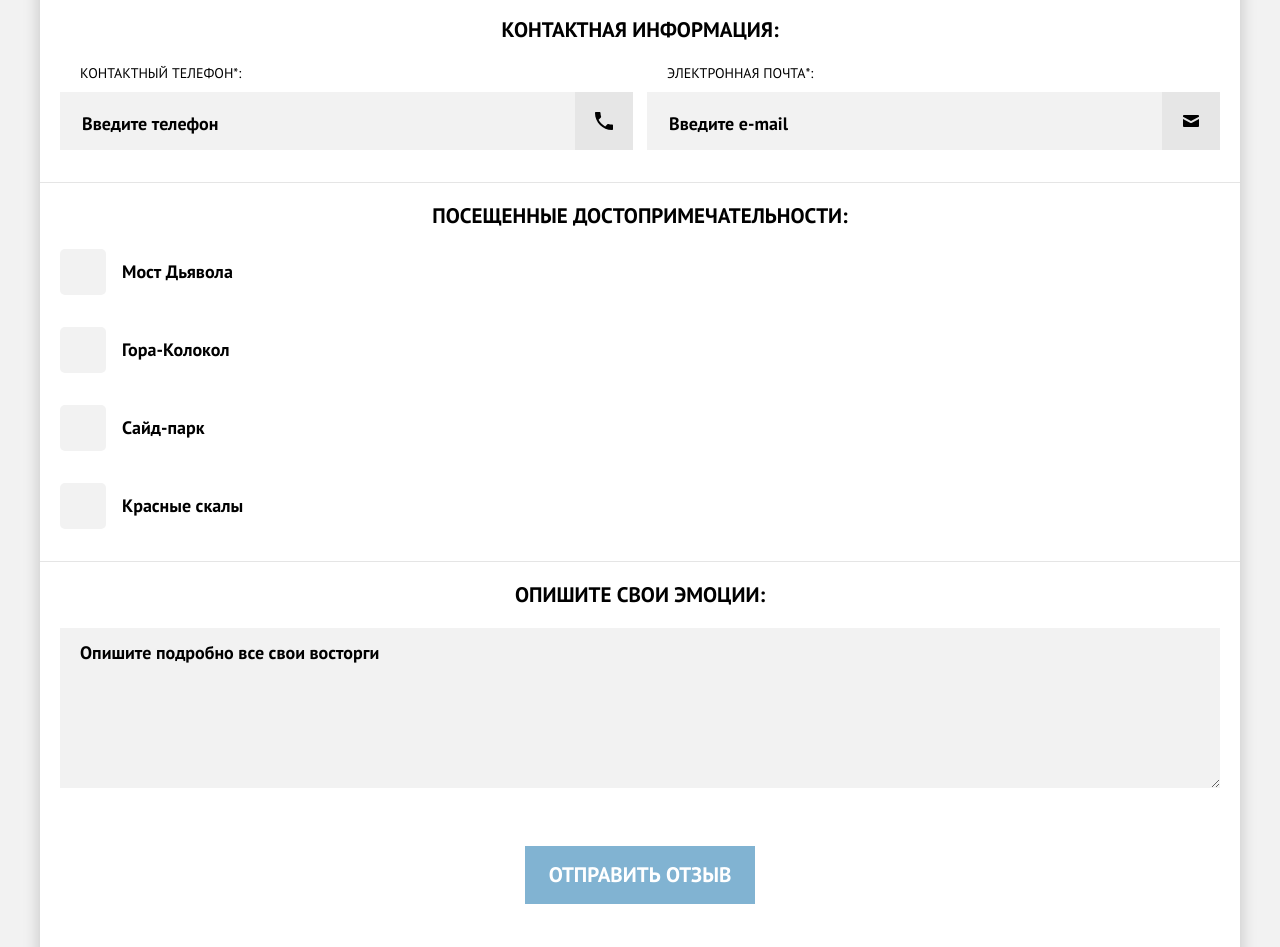
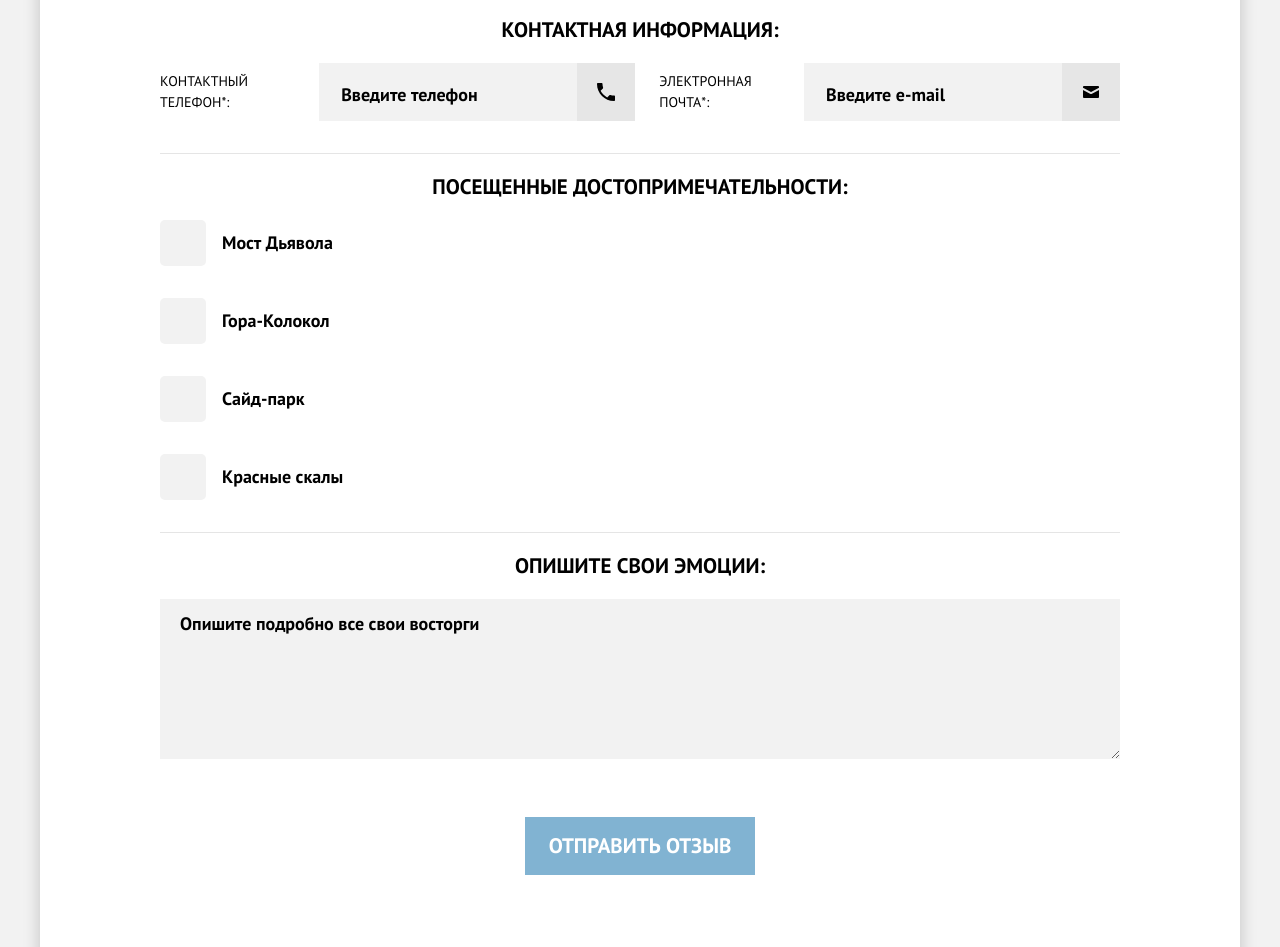
Before and after one commit to AlexanderBaschuk/html-school-2021, a website: page form.html in a window 1280 px wide. Shown: the part 809-1756 px from the top of the page. Drawn offline with Linux system fonts and the light colour scheme.

Commit message:
Adjust paddings in form

```diff
--- a/styles/blocks/form.css
+++ b/styles/blocks/form.css
@@ -89,13 +89,13 @@
   line-height: 26px;
 }
 
-.form__label.label-contacts {
+.form__fieldset.contacts .form__label {
   flex-direction: column;
   align-items: flex-start;
   gap: 8px;
 }
 
-.form__label.label-contacts .form__label-text {
+.form__fieldset.contacts .form__label-text {
   padding: 0 20px;
 }
 
@@ -185,11 +185,29 @@
   display: none;
 }
 
+/* Tablet */
 @media (min-width: 768px) {
+  .form {
+    padding: 0 60px;
+  }
+
+  .form__fieldset.introduce {
+    width: 50%;
+    padding: 40px 0 32px 60px;
+  }
+
+  .form__fieldset.contacts {
+    padding: 40px 0 32px 0;
+  }
+
+  .form__fieldset.contacts .form__list {
+    gap: 24px;
+  }
+
   .form__fieldset.feeling {
     order: 0;
     width: 50%;
-    _border-right: 1px solid #dbdbdb;
+    padding: 40px 20px 32px 0;
   }
 
   .form__fieldset.feeling::after {
@@ -202,21 +220,55 @@
     right: 0;
   }
 
-  .form__fieldset.introduce {
-    width: 50%;
+  .form__fieldset.places {
+    padding: 40px 100px 32px 100px;
   }
 
   .form__fieldset.places .form__list-item {
     width: 50%;
   }
+
+  .form__fieldset.emotions {
+    padding: 40px 0 32px 0;
+  }
 }
 
+/* Desktop */
 @media (min-width: 1200px) {
+  .form {
+    padding: 0 120px;
+  }
+
   .form__fieldset.contacts .form__list {
     flex-direction: row;
+    justify-content: space-between;
   }
 
-  .places .form__list-item {
+  .form__fieldset.contacts .form__list-item {
+    width: auto;
+  }
+
+  .form__fieldset.contacts .form__label {
+    flex-direction: row;
+    justify-content: flex-start;
+    align-items: center;
+    gap: 16px;
+    width: auto;
+  }
+
+  .form__fieldset.contacts .form__label-text {
+    padding: 0 0;
+  }
+
+  .form__fieldset.contacts .form__input-with-icon {
+    max-width: 316px;
+  }
+
+  .form__fieldset.places {
+    padding: 40px 0 32px 0;
+  }
+
+  .form__fieldset.places .form__list-item {
     width: 25%;
   }
 }
```
